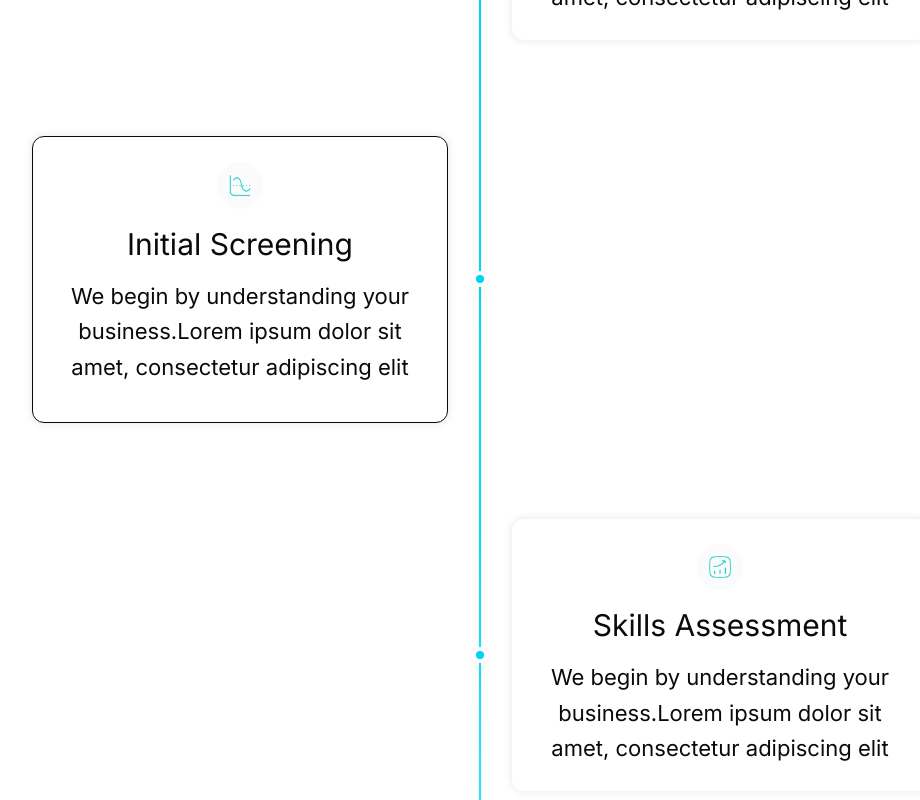
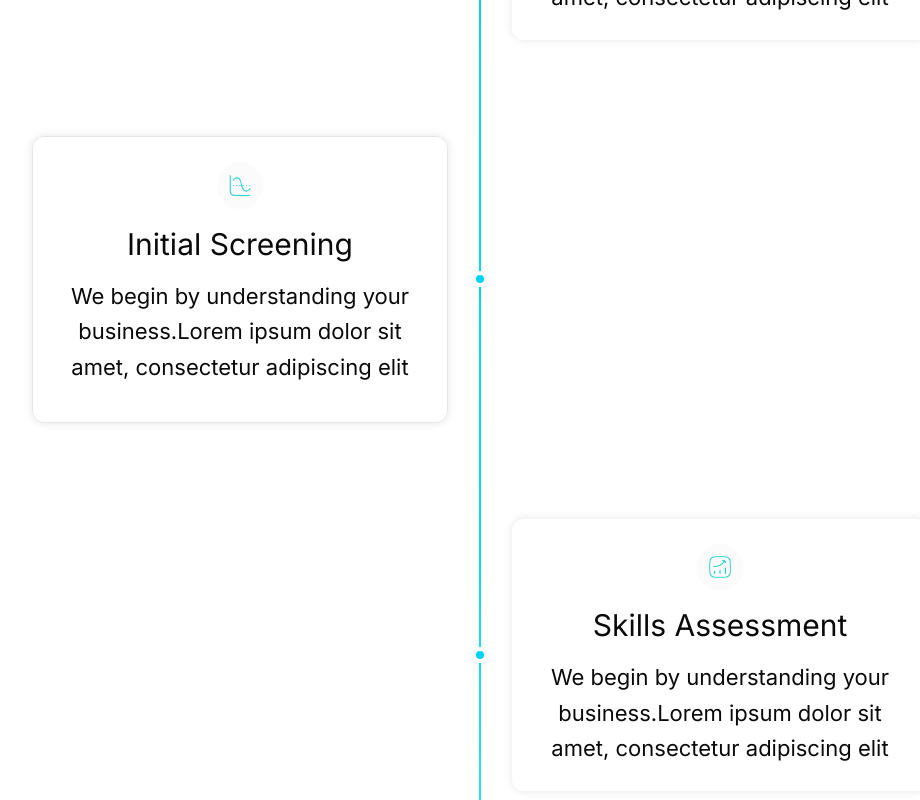
Before and after one commit to Roshen-Perera/ceylon-developers-portfolio, a Next.js app: page /careers in a window 1280 px wide. Shown: the part 1300-2100 px from the top of the page, without its empty margins (160-1080 px from the left). Built offline with nearby package versions, Linux system fonts and the light colour scheme.

Commit message:
Refactor border styling in DetailsForm and HiringProcess components

```diff
--- a/components/detailsForm.tsx
+++ b/components/detailsForm.tsx
@@ -2,7 +2,7 @@ import React from 'react'
 
 const DetailsForm = () => {
   return (
-    <div className="bg-[image:var(--contact-form-bg)] p-8 rounded-lg w-4xl shadow-[0px_0px_10px_0px_rgba(0,0,0,0.25)] border [border-image:var(--contact-form-border)_var(--contact-form-slice)]">
+    <div className="bg-[image:var(--contact-form-bg)] p-8 rounded-lg w-4xl shadow-[0px_0px_10px_0px_rgba(0,0,0,0.25)] border">
       <form className="space-y-6 ml-10">
         {/* Name and Email Row */}
         <div className="grid grid-cols-2 gap-4">
--- a/components/hiringProcess.tsx
+++ b/components/hiringProcess.tsx
@@ -59,7 +59,8 @@ const HiringProcess = () => {
                       {/* Left Side Content */}
                       <div className="w-1/2 pr-8">
                         {step.position === "left" && (
-                          <div className="shadow-[0px_0px_10px_rgba(0,0,0,0.1)] rounded-[12px] border border-[image:var(--hiring-process-card-border)_var(--hiring-process-card-border-slice)]  p-6">
+                          <div className="shadow-[0px_0px_10px_rgba(0,0,0,0.1)] rounded-[12px] border [border-image:var(--hiring-process-card-border)_var(--hiring-process-card-border-slice)] p-6">
+                            {" "}
                             <div className="flex items-center gap-3 mb-3 flex-col">
                               <div>
                                 <Image
```
